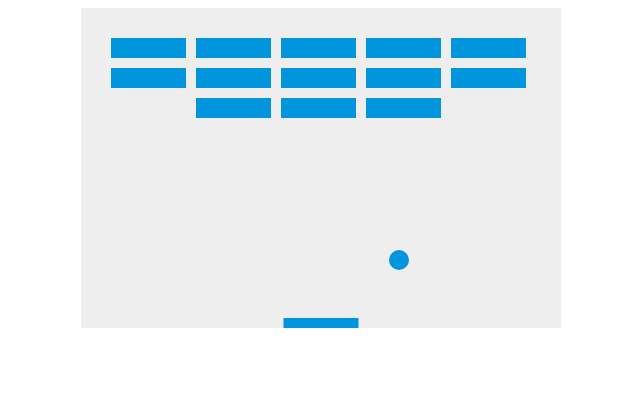
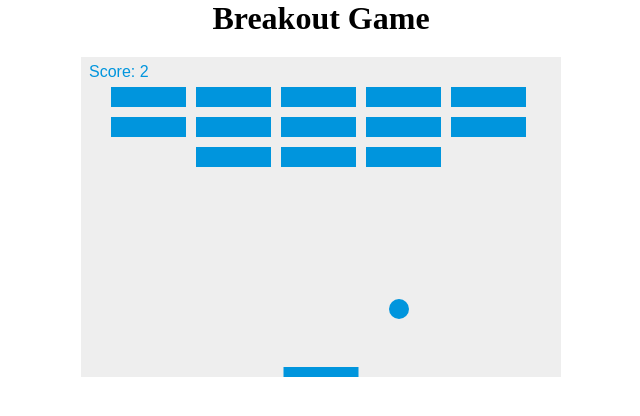
Before and after one commit to HarinderKaur11/Breakout-Game, a plain HTML site: page index.html in a window 1280 px wide. Shown: the whole page, without its empty margins (319-959 px from the left). Drawn offline with Linux system fonts and the light colour scheme.

Commit message:
Add score

```diff
--- a/index.html
+++ b/index.html
@@ -7,7 +7,7 @@
 
 </head>
 <body>
-
+<h1 class="heading">Breakout Game</h1>
 <canvas id="myCanvas" width="480" height="320"></canvas>
 
 <script src="main.js"></script>
--- a/main.js
+++ b/main.js
@@ -20,6 +20,7 @@
 	var brickPadding = 10;
 	var brickOffsetTop = 30;
 	var brickOffsetLeft = 30;
+	var score = 0;
 
 	var bricks = [];
 	for(c=0; c<brickColumnCount; c++) {
@@ -92,18 +93,25 @@
                 if(x > b.x && x < b.x+brickWidth && y > b.y && y < b.y+brickHeight) {
                     dy = -dy;
                     b.status = 0;
+                    score++;
                 }
             }
         }
     }
 }
 
+	function drawScore() {
+	    ctx.font = "16px Arial";
+	    ctx.fillStyle = "#0095DD";
+	    ctx.fillText("Score: "+score, 8, 20);
+	}
 
 function draw(){
 	ctx.clearRect(0, 0, canvas.width, canvas.height);
 	drawBall();
 	drawPaddle();
 	drawBricks();
+	drawScore();
 	collisionDetection();
 
     if(x + dx > canvas.width-ballRadius || x + dx < ballRadius) {
--- a/style.css
+++ b/style.css
@@ -1,10 +1,16 @@
-<style>
+
     	* {
     		padding: 0;
-    		margin: 0; }
+    		margin: 0;
+    	}
+
+    	.heading{
+			text-align: center;
+			padding-bottom: 20px;
+			font-style: Arial;
+    	}
     	canvas {
     		background: #eee;
     		display: block;
     		margin: 0 auto;
     		 }
-    </style>
```
